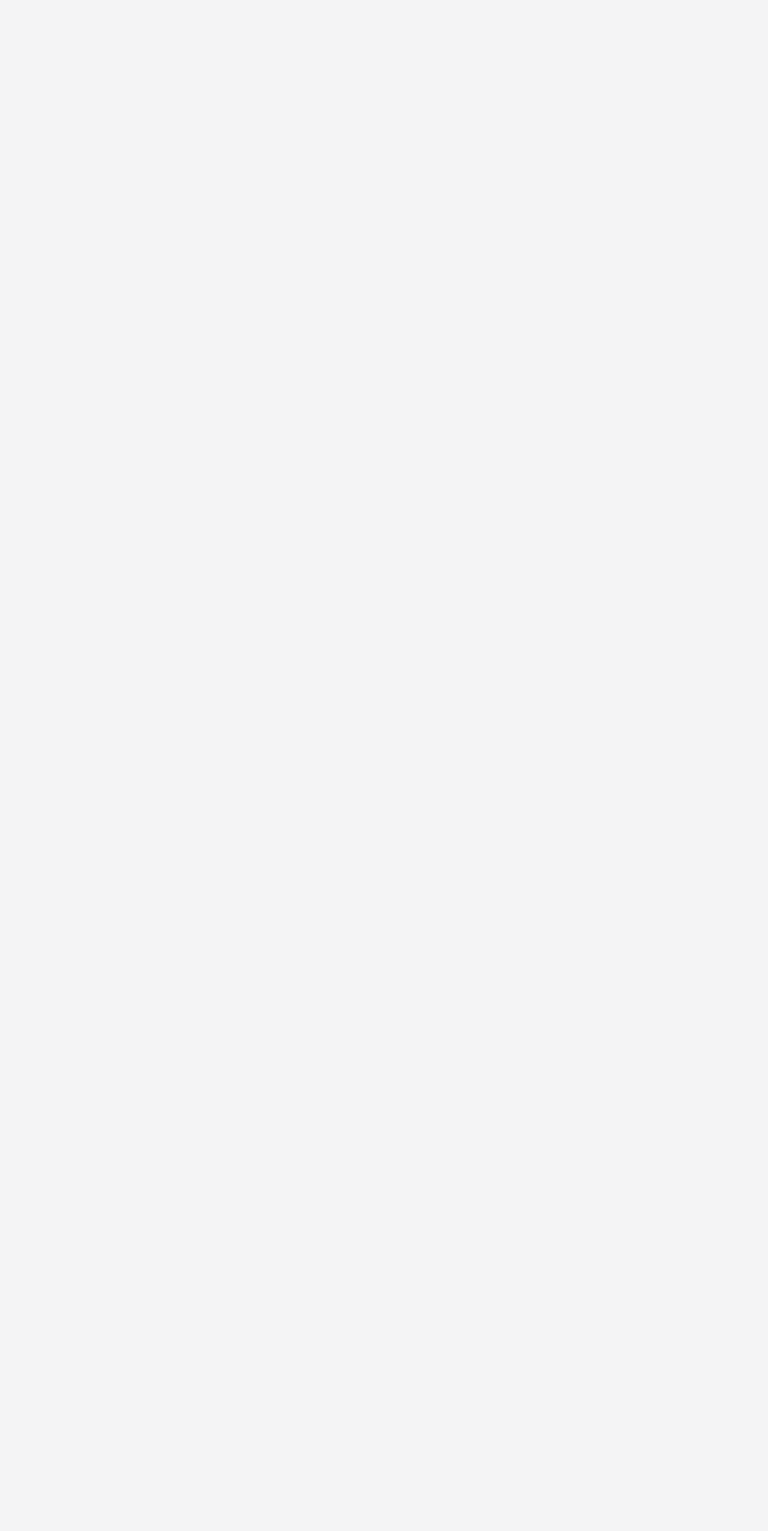
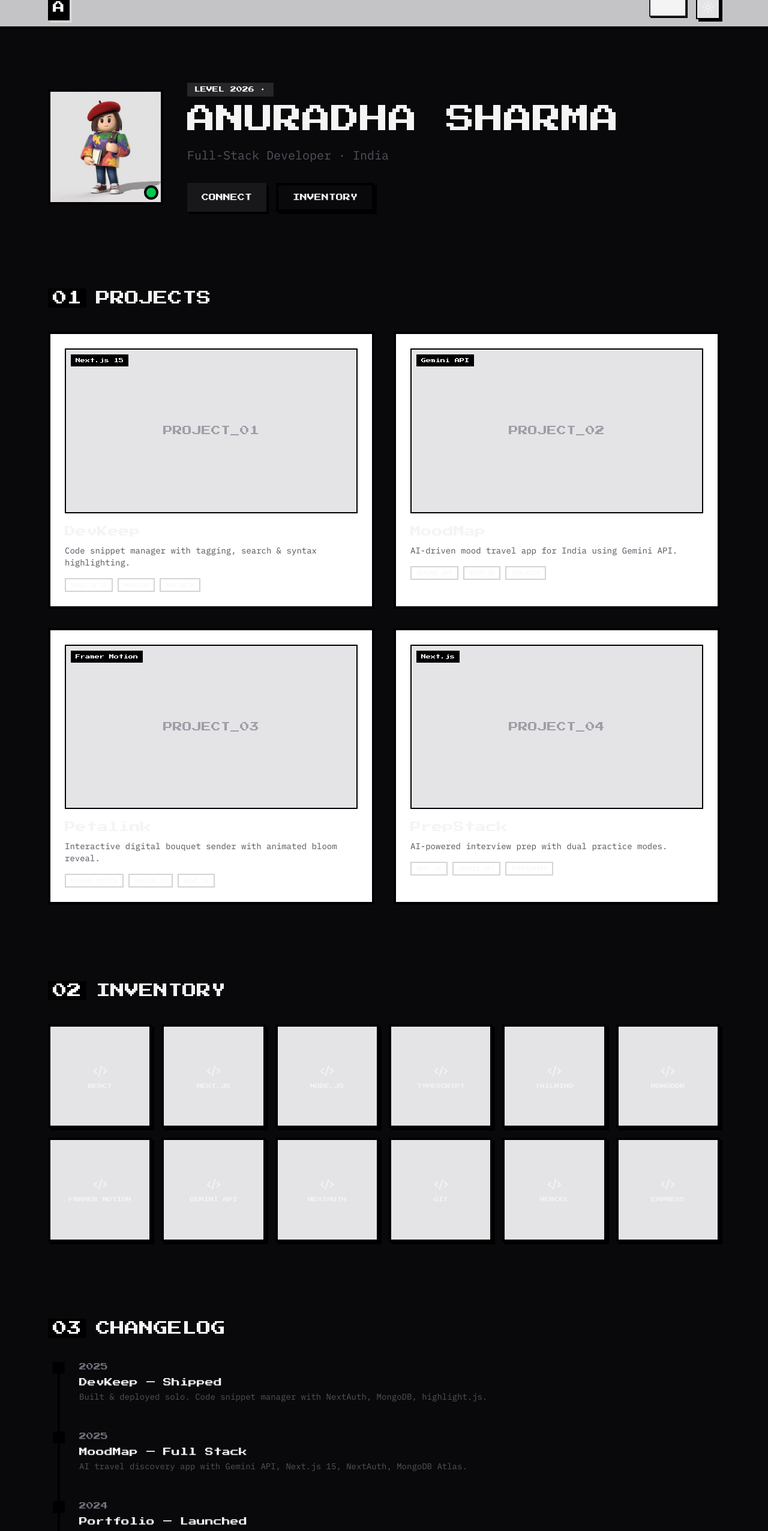
Before and after one commit to anuradhasharma1/anuradha-portfolio, a Next.js app: page / in a window 1280 px wide. Shown: the part 20-2573 px from the top of the page at 60% size. Before the commit the page ends 800 px from the top, so only its background shows below. Built offline with nearby package versions, Linux system fonts and the light colour scheme.

Commit message:
feat: build portfolio page with projects, skills, and contact sections and install dependencies

```diff
--- a/app/layout.tsx
+++ b/app/layout.tsx
@@ -1,33 +1,34 @@
 import type { Metadata } from "next";
-import { Geist, Geist_Mono } from "next/font/google";
+import { Press_Start_2P, IBM_Plex_Mono } from "next/font/google";
 import "./globals.css";
+import { ThemeProvider } from "next-themes";
 
-const geistSans = Geist({
-  variable: "--font-geist-sans",
+const pressStart = Press_Start_2P({
   subsets: ["latin"],
+  weight: "400",
+  variable: "--font-heading"
 });
 
-const geistMono = Geist_Mono({
-  variable: "--font-geist-mono",
+const ibmPlex = IBM_Plex_Mono({
   subsets: ["latin"],
+  weight: ["400", "500", "600"],
+  variable: "--font-body"
 });
 
 export const metadata: Metadata = {
-  title: "Create Next App",
-  description: "Generated by create next app",
+  title: "Anuradha Sharma | Full-Stack Dev",
+  description: "Roblox-themed  portfolio of Anuradha Sharma",
 };
 
-export default function RootLayout({
-  children,
-}: Readonly<{
-  children: React.ReactNode;
-}>) {
+
+export default function RootLayout({ children }: { children: React.ReactNode }) {
   return (
-    <html
-      lang="en"
-      className={`${geistSans.variable} ${geistMono.variable} h-full antialiased`}
-    >
-      <body className="min-h-full flex flex-col">{children}</body>
+    <html lang="en" suppressHydrationWarning>
+      <body className={`${pressStart.variable} ${ibmPlex.variable} antialiased`}>
+        <ThemeProvider attribute="class" defaultTheme="dark">
+          {children}
+        </ThemeProvider>
+      </body>
     </html>
   );
 }
--- a/app/page.tsx
+++ b/app/page.tsx
@@ -1,7 +1,188 @@
+"use client";
+import { motion } from "framer-motion";
+import { GitBranch, Mail, Code2 } from "lucide-react";
+import Navbar from "@/components/Navbar";
+import Footer from "@/components/Footer";
+import Image from "next/image";
 
 
-export default function Home() {
+export default function Portfolio() {
+  const projects = [
+    {
+      id: "01",
+      name: "DevKeep",
+      desc: "Code snippet manager with tagging, search & syntax highlighting.",
+      tech: ["Next.js 15", "MongoDB", "NextAuth"],
+    },
+    {
+      id: "02",
+      name: "MoodMap",
+      desc: "AI-driven mood travel app for India using Gemini API.",
+      tech: ["Gemini API", "Next.js", "Tailwind"],
+    },
+    {
+      id: "03",
+      name: "Petalink",
+      desc: "Interactive digital bouquet sender with animated bloom reveal.",
+      tech: ["Framer Motion", "Howler.js", "Next.js"],
+    },
+    {
+      id: "04",
+      name: "PrepStack",
+      desc: "AI-powered interview prep with dual practice modes.",
+      tech: ["Next.js", "Gemini API", "TypeScript"],
+    },
+  ];
+
+  const skills = [
+    "React", "Next.js", "Node.js", "TypeScript", "Tailwind", "MongoDB",
+    "Framer Motion", "Gemini API", "NextAuth", "Git", "Vercel", "Express",
+  ];
+
   return (
-   <div>HEllo</div>
+    <div className="min-h-screen selection:bg-zinc-500 selection:text-white">
+      <Navbar />
+
+      <main className="max-w-6xl mx-auto px-4 py-12 space-y-32">
+        {/* HERO */}
+        <section id="hero" className="flex flex-col md:flex-row items-center gap-10 pt-10">
+          <div className="relative">
+            <div className="w-48 h-48 border-4 border-black overflow-hidden bg-zinc-300">
+              <div className="w-full h-full flex items-center justify-center text-6xl"><Image width={240} height={240} src="/avtar.webp" alt="" /></div>
+            </div>
+            <div className="absolute bottom-2 right-2 w-6 h-6 bg-green-500 border-4 border-black rounded-full" />
+          </div>
+          <div className="text-center md:text-left space-y-4">
+            <div className="inline-block px-3 py-1 bg-zinc-800 text-white text-[10px] font-heading mb-2">
+              LEVEL 2026 ·
+            </div>
+            <h1 className="text-3xl md:text-5xl font-heading uppercase leading-tight">
+              Anuradha Sharma
+            </h1>
+            <p className="text-xl font-body text-zinc-600 dark:text-zinc-400">
+              Full-Stack Developer · India
+            </p>
+            <div className="flex flex-wrap gap-4 pt-4 justify-center md:justify-start">
+              <button className="px-6 py-3 bg-zinc-900 text-white dark:bg-zinc-100 dark:text-black font-heading text-xs shadow-[4px_4px_0px_0px_rgba(0,0,0,1)] hover:scale-105 transition-transform active:translate-y-1">
+                CONNECT
+              </button>
+              <button className="px-6 py-3 border-4 border-black font-heading text-xs shadow-[4px_4px_0px_0px_rgba(0,0,0,1)] hover:scale-105 transition-transform active:translate-y-1">
+                INVENTORY
+              </button>
+            </div>
+          </div>
+        </section>
+
+        {/* PROJECTS */}
+        <section id="experiences">
+          <h2 className="text-2xl font-heading mb-10 flex items-center gap-4">
+            <span className="bg-black text-white px-2">01</span> PROJECTS
+          </h2>
+          <div className="grid md:grid-cols-2 gap-8">
+            {projects.map((proj) => (
+              <motion.div
+                key={proj.id}
+                whileInView={{ opacity: 1, y: 0 }}
+                initial={{ opacity: 0, y: 20 }}
+                viewport={{ once: true }}
+                className="group border-4 border-black p-6 bg-white dark:bg-zinc-900 hover:-translate-y-2 transition-transform"
+              >
+                <div className="aspect-video bg-zinc-200 dark:bg-zinc-800 border-2 border-black mb-4 flex items-center justify-center relative overflow-hidden">
+                  <span className="font-heading text-zinc-400 group-hover:text-black dark:group-hover:text-white transition-colors">
+                    PROJECT_{proj.id}
+                  </span>
+                  <div className="absolute top-2 left-2 px-2 py-1 bg-black text-white text-[8px] font-heading">
+                    {proj.tech[0]}
+                  </div>
+                </div>
+                <h3 className="text-lg font-heading mb-2">{proj.name}</h3>
+                <p className="text-sm font-body mb-4 text-zinc-600 dark:text-zinc-400">{proj.desc}</p>
+                <div className="flex flex-wrap gap-2">
+                  {proj.tech.map((t) => (
+                    <span key={t} className="text-[10px] border-2 border-zinc-300 dark:border-zinc-700 px-2 py-0.5 font-body uppercase">
+                      {t}
+                    </span>
+                  ))}
+                </div>
+              </motion.div>
+            ))}
+          </div>
+        </section>
+
+        {/* INVENTORY */}
+        <section id="inventory">
+          <h2 className="text-2xl font-heading mb-10 flex items-center gap-4">
+            <span className="bg-black text-white px-2">02</span> INVENTORY
+          </h2>
+          <div className="grid grid-cols-3 sm:grid-cols-4 md:grid-cols-6 gap-4">
+            {skills.map((skill) => (
+              <motion.div
+                key={skill}
+                whileHover={{ y: -5 }}
+                className="aspect-square border-4 border-black bg-zinc-200 dark:bg-zinc-800 flex flex-col items-center justify-center p-2 text-center group hover:bg-zinc-300 dark:hover:bg-zinc-700 shadow-[4px_4px_0px_0px_rgba(0,0,0,1)] transition-colors"
+              >
+                <Code2 className="mb-2 group-hover:scale-110 transition-transform" size={24} />
+                <span className="text-[8px] font-heading uppercase leading-tight">{skill}</span>
+              </motion.div>
+            ))}
+          </div>
+        </section>
+
+        {/* CHANGELOG */}
+        <section id="changelog">
+          <h2 className="text-2xl font-heading mb-10 flex items-center gap-4">
+            <span className="bg-black text-white px-2">03</span> CHANGELOG
+          </h2>
+          <div className="border-l-4 border-black ml-4">
+            {[
+              { year: "2025", title: "DevKeep — Shipped", desc: "Built & deployed solo. Code snippet manager with NextAuth, MongoDB, highlight.js." },
+              { year: "2025", title: "MoodMap — Full Stack", desc: "AI travel discovery app with Gemini API, Next.js 15, NextAuth, MongoDB Atlas." },
+              { year: "2024", title: "Portfolio — Launched", desc: "Personal portfolio with canvas animation, typewriter hero, GitHub activity widget." },
+              { year: "2024", title: "BCA Commencement", desc: "Started Bachelor of Computer Applications, Class of 2028." },
+            ].map((item, idx) => (
+              <motion.div
+                key={idx}
+                whileInView={{ opacity: 1, x: 0 }}
+                initial={{ opacity: 0, x: -20 }}
+                viewport={{ once: true }}
+                transition={{ delay: idx * 0.1 }}
+                className="relative pl-8 pb-12"
+              >
+                <div className="absolute left-[-12px] top-0 w-5 h-5 bg-black dark:bg-white" />
+                <span className="font-heading text-xs text-zinc-500 mb-2 block">{item.year}</span>
+                <h3 className="font-heading text-sm mb-1">{item.title}</h3>
+                <p className="font-body text-sm text-zinc-600 dark:text-zinc-400">{item.desc}</p>
+              </motion.div>
+            ))}
+          </div>
+        </section>
+
+        {/* CONTACT */}
+        <section id="contact" className="pb-20">
+          <div className="border-4 border-black p-8 bg-zinc-900 text-white shadow-[12px_12px_0px_0px_rgba(0,0,0,1)]">
+            <h2 className="text-2xl font-heading mb-6">QUEST: LET&apos;S TALK</h2>
+            <p className="font-body mb-8 text-zinc-400">
+              Open for internships . Let&apos;s build something.
+            </p>
+            <div className="flex flex-wrap gap-4">
+              <a href="https://github.com/anuradhasharma1" target="_blank" rel="noopener noreferrer"
+                className="flex items-center gap-2 px-4 py-2 bg-zinc-100 text-black font-heading text-[10px] shadow-[4px_4px_0px_0px_rgba(255,255,255,0.2)] hover:translate-x-1 hover:translate-y-1 transition-all">
+                <GitBranch size={16} /> GITHUB
+              </a>
+              <a href="https://www.linkedin.com/in/anuradha-sharmaa1/" target="_blank" rel="noopener noreferrer"
+                className="flex items-center gap-2 px-4 py-2 bg-[#0077b5] text-white font-heading text-[10px] shadow-[4px_4px_0px_0px_rgba(0,0,0,0.5)] hover:translate-x-1 hover:translate-y-1 transition-all">
+               LINKEDIN
+              </a>
+              <a href="mailto:anuradhasharma71440@gmail.com"
+                className="flex items-center gap-2 px-4 py-2 bg-[#f44336] text-white font-heading text-[10px] shadow-[4px_4px_0px_0px_rgba(0,0,0,0.5)] hover:translate-x-1 hover:translate-y-1 transition-all">
+                <Mail size={16} /> EMAIL
+              </a>
+            </div>
+          </div>
+        </section>
+      </main>
+
+      <Footer />
+    </div>
   );
 }
--- a/components/Navbar.tsx
+++ b/components/Navbar.tsx
@@ -1,8 +1,9 @@
-"use client"
+"use client";
 import { useTheme } from "next-themes";
-import { Sun ,Moon} from "lucide-react";
+import { Sun, Moon } from "lucide-react";
+import SearchPalette from "./SearchPalette";
 
-const Navbar = () => {
+export default function Navbar() {
   const { resolvedTheme, setTheme } = useTheme();
   const isDark = resolvedTheme === "dark";
   if (!resolvedTheme) return null;
@@ -14,7 +15,7 @@ const Navbar = () => {
           A
         </div>
         <div className="flex items-center gap-4">
-
+          <SearchPalette />
           <button
             onClick={() => setTheme(isDark ? "light" : "dark")}
             className="p-2 border-2 border-black bg-zinc-200 dark:bg-zinc-800 shadow-[4px_4px_0px_0px_rgba(0,0,0,1)] hover:-translate-y-0.5 transition-transform"
@@ -24,7 +25,5 @@ const Navbar = () => {
         </div>
       </nav>
     </header>
-  )
+  );
 }
-
-export default Navbar
--- a/package.json
+++ b/package.json
@@ -9,6 +9,7 @@
     "lint": "eslint"
   },
   "dependencies": {
+    "framer-motion": "^12.38.0",
     "lucide-react": "^1.8.0",
     "next": "16.2.4",
     "next-themes": "^0.4.6",
```
Also changed, not shown: public/avtar.webp (added), 1 other file (tests, documents, lock files or other folders). Lines whose indentation alone changed are shown as unchanged.
